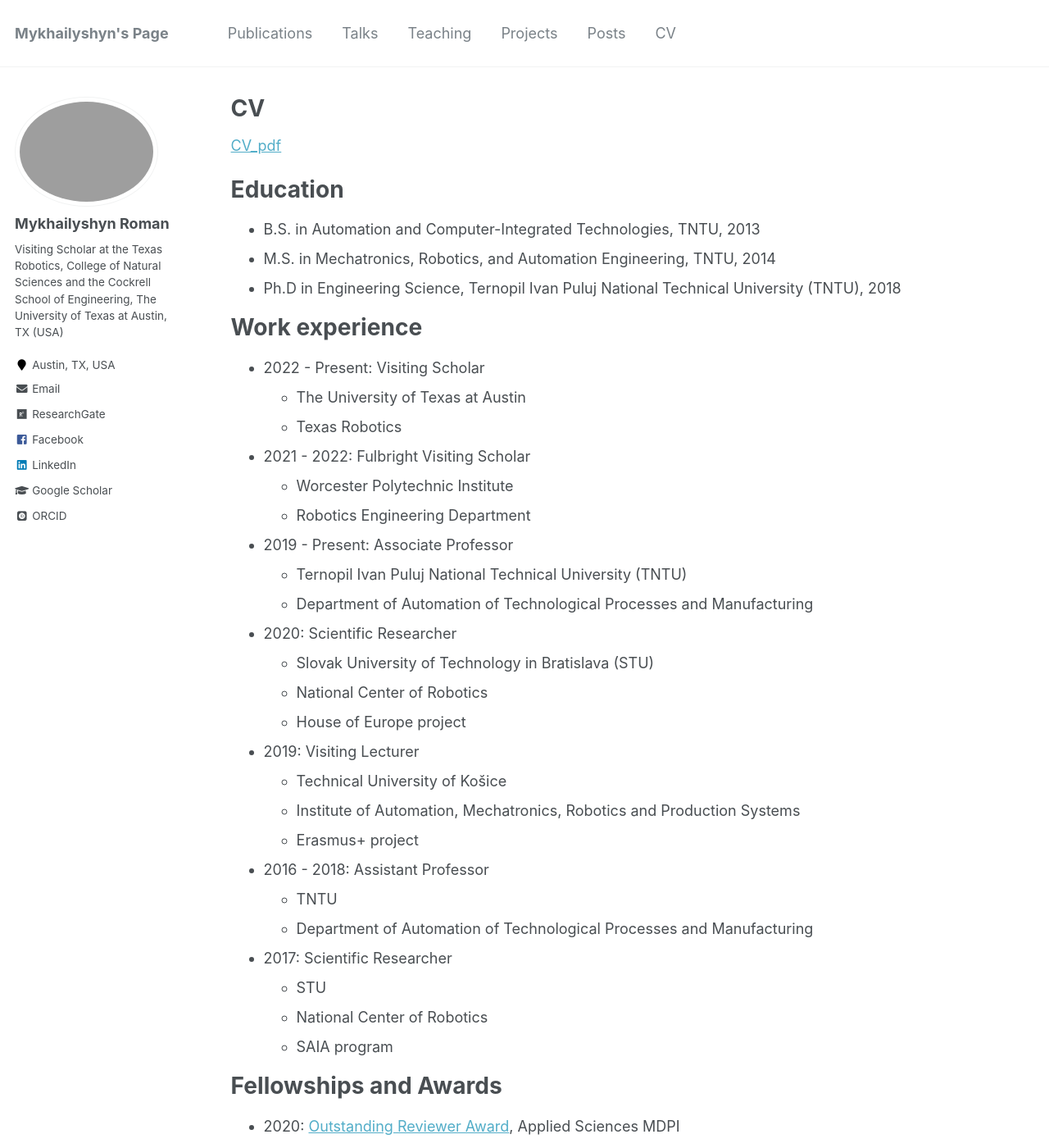
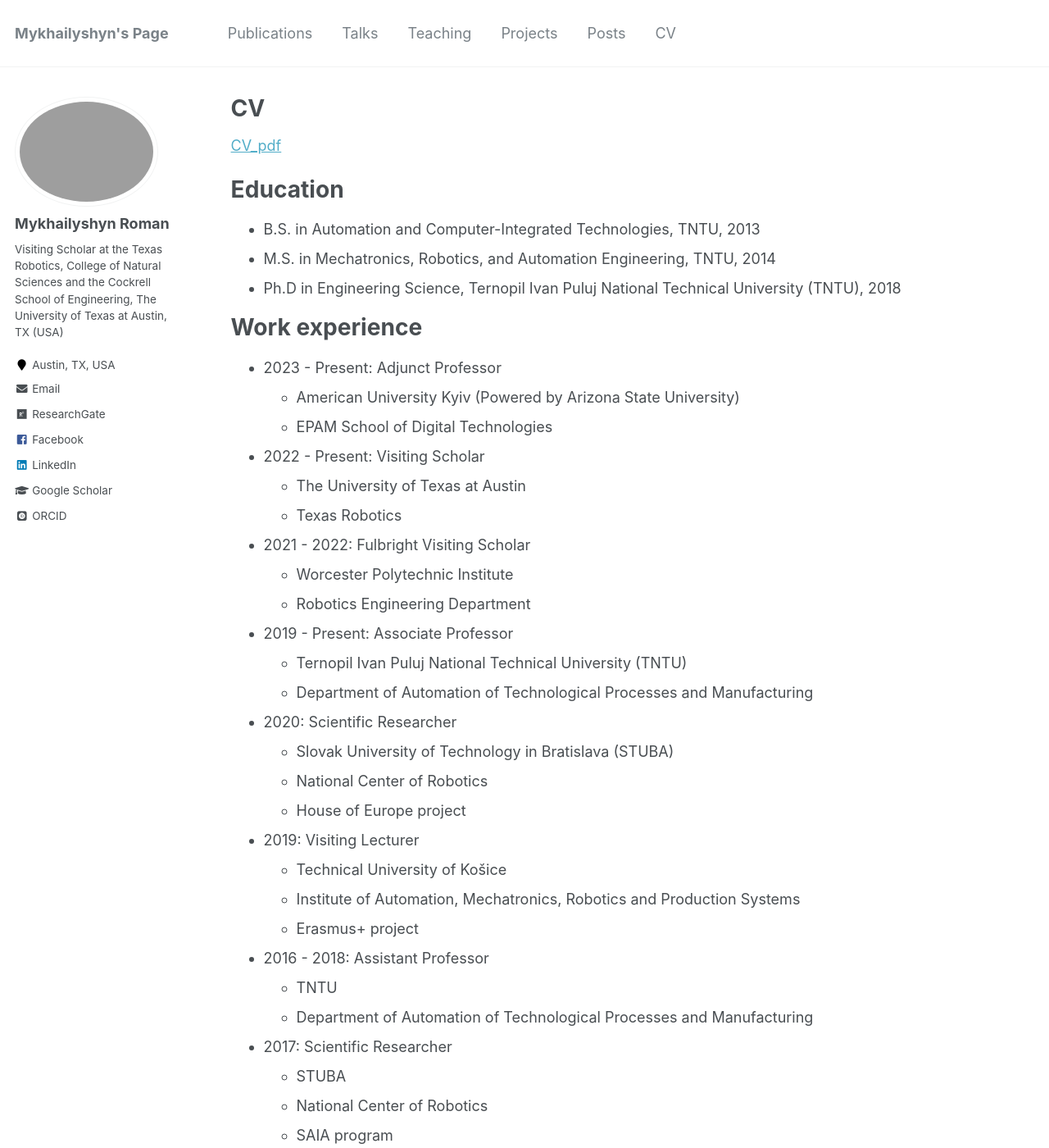
Before and after one commit to RomanMykhailyshyn/RomanMykhailyshyn.github.io, a Jekyll site: the page built from _pages/cv.md, in a window 1280 px wide and 1400 px high. Shown: the whole window at 82% size. Built offline with Jekyll 4.4.1, drawn with Linux system fonts in a browser that asks for light colours; some web fonts are replaced.

Commit message:
Update cv.md

```diff
--- a/_pages/cv.md
+++ b/_pages/cv.md
@@ -17,6 +17,10 @@ Education
 
 Work experience
 ======
+* 2023 - Present: Adjunct Professor
+  * American University Kyiv (Powered by Arizona State University)
+  * EPAM School of Digital Technologies
+
 * 2022 - Present: Visiting Scholar
   * The University of Texas at Austin
   * Texas Robotics
@@ -30,7 +34,7 @@ Work experience
   * Department of Automation of Technological Processes and Manufacturing
 
 * 2020: Scientific Researcher
-  * Slovak University of Technology in Bratislava (STU)
+  * Slovak University of Technology in Bratislava (STUBA)
   * National Center of Robotics
   * House of Europe project
 
@@ -44,7 +48,7 @@ Work experience
   * Department of Automation of Technological Processes and Manufacturing
 
 * 2017: Scientific Researcher
-  * STU
+  * STUBA
   * National Center of Robotics
   * SAIA program
 
```
